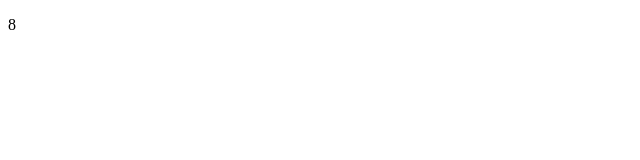
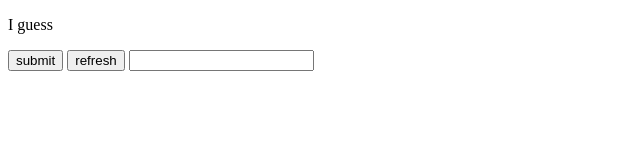
Before and after one commit to vanessalei411/pd7-create-task-nesslei, a website: page vite-project/index.html in a window 1280 px wide. Shown: the whole page, without its empty margins (0-640 px from the left). Drawn offline with Linux system fonts and the light colour scheme.

Commit message:
sfsefs
fessfs

```diff
--- a/vite-project/index.html
+++ b/vite-project/index.html
@@ -10,9 +10,11 @@
     <div id="app"></div>
     <script type="module" src="/main.js"></script>
     <div class="ball">
-      <div class="whitesurface">
-        <p id="response">8</p>
+      <p class="response"> I guess </p>
       </div>
+      <button type="submit button">submit</button>
+      <button type="refresh button">refresh</button>
+      <input type = "text" name = "userName" value="">
     </div>
   </body>
 </html>
--- a/vite-project/main.js
+++ b/vite-project/main.js
@@ -1 +1,5 @@
 import "./style.css";
+
+//vairable s
+const submit = document.querySelector(".submit");
+const refresh = document.querySelector(".refresh");
```
